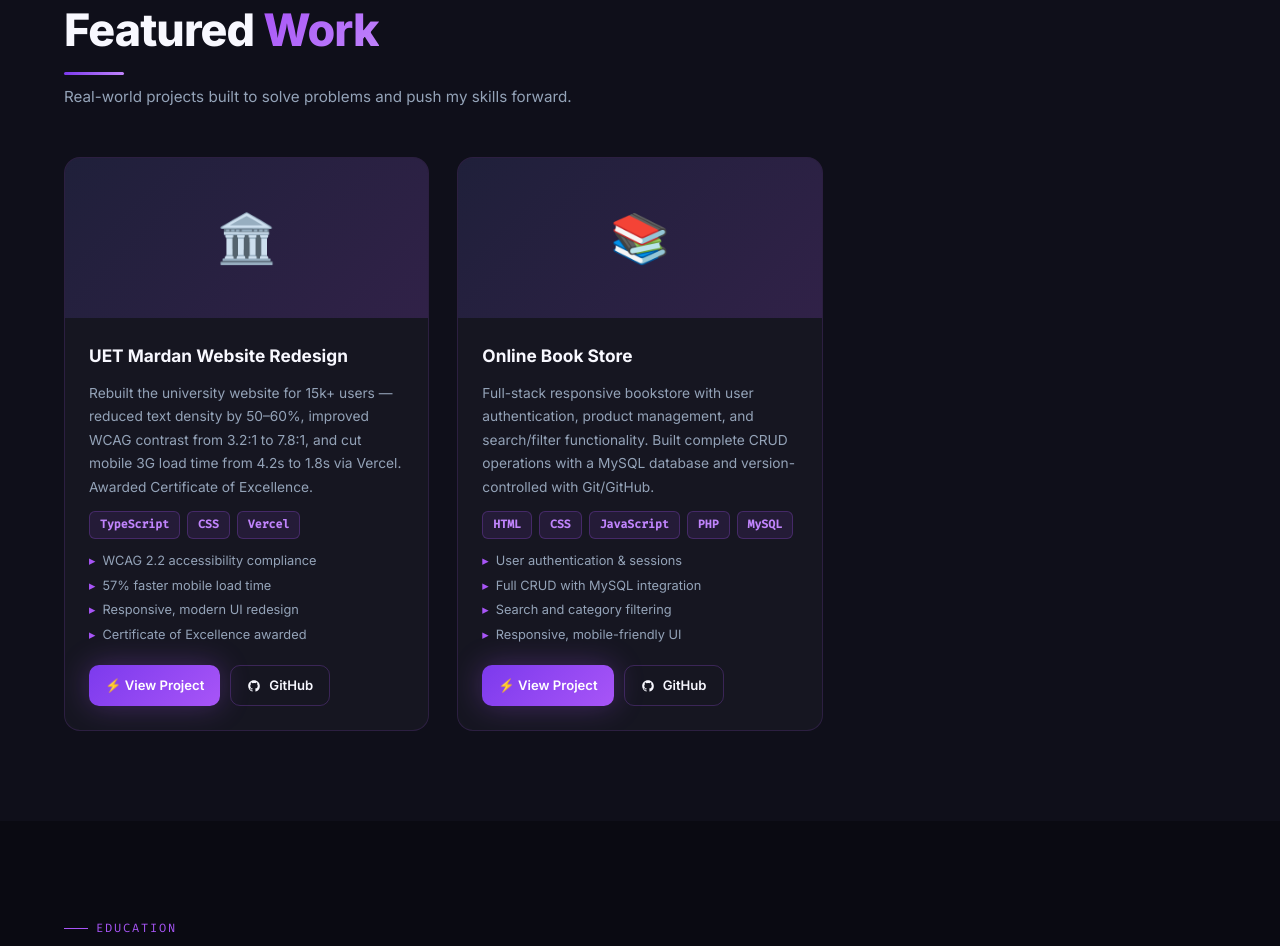
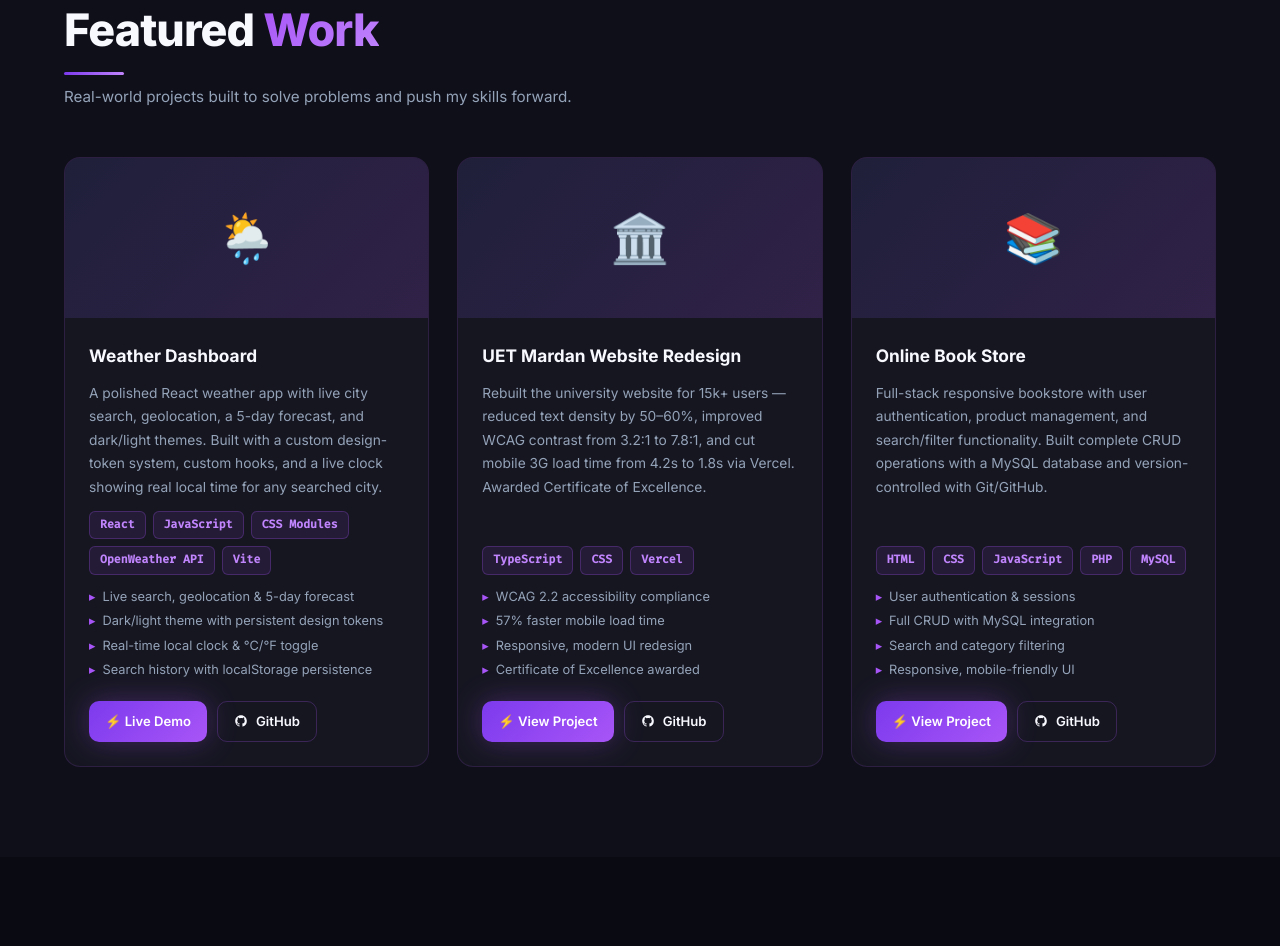
Before and after one commit to Sobia-iqbal56/My-portfolio, a plain HTML site: page index.html in a window 1280 px wide. Shown: the part 2791-3737 px from the top of the page. Drawn offline with Linux system fonts and the light colour scheme.

Commit message:
Add Weather Dashboard project and update Online Book Store
Added a new project card for the Weather Dashboard with detailed description, features, and links to live demo and GitHub repository. Updated project card for Online Book Store.

```diff
--- a/index.html
+++ b/index.html
@@ -367,6 +367,27 @@ footer{background:var(--bg2);border-top:1px solid var(--purple-border);padding:3
     </div>
     <div class="projects-grid">
       <div class="project-card reveal delay-1">
+        <div class="project-thumb"><div class="project-thumb-icon">🌦️</div></div>
+        <div class="project-body">
+          <div class="project-title">Weather Dashboard</div>
+          <p class="project-desc">A polished React weather app with live city search, geolocation, a 5-day forecast, and dark/light themes. Built with a custom design-token system, custom hooks, and a live clock showing real local time for any searched city.</p>
+          <div class="project-techs"><span class="tech-badge">React</span><span class="tech-badge">JavaScript</span><span class="tech-badge">CSS Modules</span><span class="tech-badge">OpenWeather API</span><span class="tech-badge">Vite</span></div>
+          <div class="project-features">
+            <div class="proj-feat">Live search, geolocation & 5-day forecast</div>
+            <div class="proj-feat">Dark/light theme with persistent design tokens</div>
+            <div class="proj-feat">Real-time local clock & °C/°F toggle</div>
+            <div class="proj-feat">Search history with localStorage persistence</div>
+          </div>
+          <div class="project-btns">
+            <a href="https://weather-dashboard-sobia.vercel.app/" target="_blank" class="btn btn-primary">⚡ Live Demo</a>
+            <a href="https://github.com/Sobia-iqbal56/Weather-Dashboard" target="_blank" class="btn btn-outline">
+              <svg width="14" height="14" viewBox="0 0 24 24" fill="currentColor"><path d="M12 2C6.477 2 2 6.484 2 12.017c0 4.425 2.865 8.18 6.839 9.504.5.092.682-.217.682-.483 0-.237-.008-.868-.013-1.703-2.782.605-3.369-1.343-3.369-1.343-.454-1.158-1.11-1.466-1.11-1.466-.908-.62.069-.608.069-.608 1.003.07 1.531 1.032 1.531 1.032.892 1.53 2.341 1.088 2.91.832.092-.647.35-1.088.636-1.338-2.22-.253-4.555-1.113-4.555-4.951 0-1.093.39-1.988 1.029-2.688-.103-.253-.446-1.272.098-2.65 0 0 .84-.27 2.75 1.026A9.564 9.564 0 0112 6.844c.85.004 1.705.115 2.504.337 1.909-1.296 2.747-1.027 2.747-1.027.546 1.379.202 2.398.1 2.651.64.7 1.028 1.595 1.028 2.688 0 3.848-2.339 4.695-4.566 4.943.359.309.678.92.678 1.855 0 1.338-.012 2.419-.012 2.747 0 .268.18.58.688.482A10.019 10.019 0 0022 12.017C22 6.484 17.522 2 12 2z"/></svg>
+              GitHub
+            </a>
+          </div>
+        </div>
+      </div>
+      <div class="project-card reveal delay-2">
         <div class="project-thumb"><div class="project-thumb-icon">🏛️</div></div>
         <div class="project-body">
           <div class="project-title">UET Mardan Website Redesign</div>
@@ -387,7 +408,7 @@ footer{background:var(--bg2);border-top:1px solid var(--purple-border);padding:3
           </div>
         </div>
       </div>
-      <div class="project-card reveal delay-2">
+      <div class="project-card reveal delay-3">
         <div class="project-thumb"><div class="project-thumb-icon">📚</div></div>
         <div class="project-body">
           <div class="project-title">Online Book Store</div>
```
